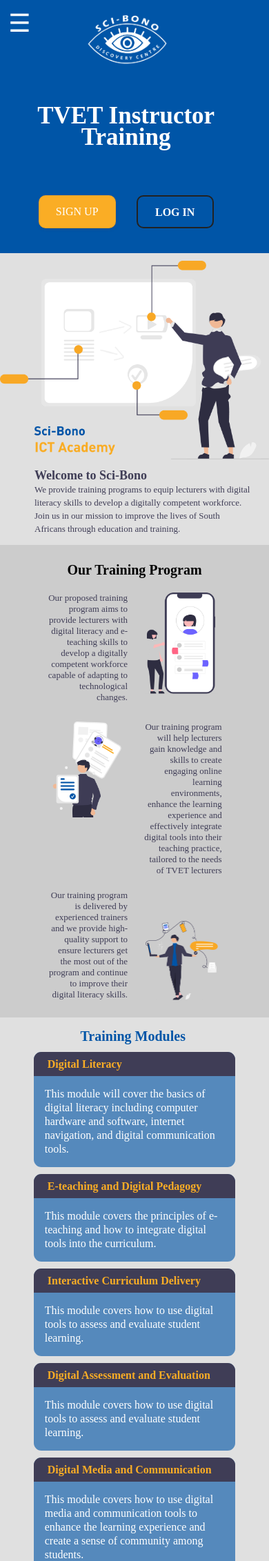
After one commit to Vuyani-Magibisela/TVET-Instructor-Training, a PHP site: page /index.php in a window 390 px wide. The commit adds this page. Shown: the top 2263 px of the page at 69% size. Run offline with PHP 8.4, Linux system fonts and the light colour scheme; some libraries are stand-ins or nearby versions.

Commit message:
Add login and sign up systems

```diff
--- a/css/style.css
+++ b/css/style.css
@@ -57,9 +57,6 @@
 
 }
 
-header{
-    background-color:#0055A7;
-}
 
 
 
@@ -71,17 +68,152 @@
     margin: auto;
 }
 
+header{
+  background-color:#0055A7;
+
+  display: grid;
+  grid-template-columns: repeat(16, 1fr);
+  grid-template-rows: repeat(3, 1fr);
+  column-gap: 5px;
+  row-gap: 5px;
+
+}
 
 .title{
+    grid-column: 3/14;
+    grid-row: 2/3;
+
+    margin: auto;
     font-family: 'DINPro';
     font-style: normal;
     font-weight: 700;
-    font-size: 24px;
+    font-size: 35px;
     line-height: 31px;
     text-align: center;
     color: #FFFFFF;
-    padding-bottom: 30px;
+    padding: 0px;
+
 }
+.regBtns{
+  grid-row:3/4;
+  grid-column: 2/15;
+  display: grid;
+  grid-template-columns: 2fr;
+  column-gap: 30px;
+  margin: auto;
+}
+
+.signup{
+  grid-column: 1/2;
+}
+.signup button{
+  text-transform: uppercase;
+}
+
+.button-9 {
+  appearance: button;
+  backface-visibility: hidden;
+  background-color: #FAAD25;
+  border-radius: 10px;
+  border-width: 0;
+  box-shadow: rgba(50, 50, 93, .1) 0 0 0 1px inset,rgba(50, 50, 93, .1) 0 2px 5px 0,rgba(0, 0, 0, .07) 0 1px 1px 0;
+  box-sizing: border-box;
+  color: #fff;
+  cursor: pointer;
+  /* font-family: -apple-system,system-ui,"Segoe UI",Roboto,"Helvetica Neue",Ubuntu,sans-serif; */
+  font-family: 'DINPro';
+  font-style: normal;
+  line-height: 13px;
+  font-size: 16px;
+  text-transform: uppercase;
+  line-height:20px;
+  margin: 0;
+  outline: none;
+  overflow: hidden;
+  padding: 13px 23px;
+  position: relative;
+  text-align: center;
+  text-transform: none;
+  transform: translateZ(0);
+  transition: all .2s,box-shadow .08s ease-in;
+  user-select: none;
+  -webkit-user-select: none;
+  touch-action: manipulation;
+  width: 7rem;
+  height: 3rem;
+}
+
+.button-9:disabled {
+  cursor: default;
+}
+
+.button-9:focus {
+  box-shadow: rgba(50, 50, 93, .1) 0 0 0 1px inset, rgba(50, 50, 93, .2) 0 6px 15px 0, rgba(0, 0, 0, .1) 0 2px 2px 0, rgba(50, 151, 211, .3) 0 0 0 4px;
+}
+
+.login{
+  grid-column: 2/3;
+}
+
+
+.login button{
+  color: #fff;
+/*
+  text-align: center;
+  color: #fff; */
+
+}
+
+
+.button-23 {
+  /* background-color: #FFFFFF; */
+  border: 2px solid #222222;
+  border-radius: 10px;
+  box-sizing: border-box;
+  color: #222222;
+  cursor: pointer;
+  display: inline-block;
+  text-transform: uppercase;
+  font-family: 'DINPro';
+  font-style: normal;
+  font-size: 16px;
+  font-weight: 600;
+  line-height: 20px;
+  margin: 0;
+  outline: none;
+  padding: 13px 23px;
+  position: relative;
+  text-align: center;
+  text-decoration: none;
+  touch-action: manipulation;
+  transition: box-shadow .2s,-ms-transform .1s,-webkit-transform .1s,transform .1s;
+  user-select: none;
+  -webkit-user-select: none;
+  width: 7rem;
+  height: 3rem;
+}
+
+.button-23:focus-visible {
+  box-shadow: #222222 0 0 0 2px, rgba(255, 255, 255, 0.8) 0 0 0 4px;
+  transition: box-shadow .2s;
+}
+
+.button-23:active {
+  background-color: #F7F7F7;
+  border-color: #000000;
+  transform: scale(.96);
+}
+
+.button-23:disabled {
+  border-color: #DDDDDD;
+  color: #DDDDDD;
+  cursor: not-allowed;
+  opacity: 1;
+}
+
+
+
+
 
 /* Menu */
 #sidebar-container {
@@ -149,8 +281,12 @@
   } */
 
 .sblogo{
-    width: 111px;
-    margin: auto;
+    width: 150px;
+    margin: 0 auto;
+    grid-column: 2/15;
+    grid-row:1/2;
+    padding: 0px;
+
   }
 
   #main {
@@ -287,7 +423,7 @@
 #main-container{
   display: grid;
   grid-template-columns: repeat(16, 1fr);
-  grid-template-rows: 6fr;
+  grid-template-rows: 8fr;
     /* background-color: #0a5ca86b; */
   /* height: 450px; */
   width: 100%;
@@ -320,8 +456,13 @@
 }
 
 .program{
-  grid-column: 3/15;
-  grid-row: 3/3;
+  grid-column: 1/17;
+  grid-row: 3/4;
+
+  background-color: #CCCCCC;
+  padding-top: 23px;
+  padding-bottom: 25px;
+
 
   display: grid;
   grid-template-columns: repeat(6, 1fr);
@@ -330,46 +471,64 @@
   row-gap: 20px;
 
 }
+.text{
+  font-family: 'DIN Pro';
+  font-style: normal;
+  font-weight: 400;
+  font-size: 13px;
+  line-height: 16px;
+  text-align: right;
 
+  color: #3F3D56;
+}
 
 .text-row1{
   grid-row: 2/6;
-  grid-column: 1/4;
+  grid-column: 2/4;
+  font-size: 12px;
+  text-align: right;
+
 }
 .text-row2{
   grid-row: 6/11;
-  grid-column: 4/7;
+  grid-column: 4/6;
+  font-size: 12px;
+
 }
 .text-row3{
-  grid-row: 10/17;
-  grid-column: 1/4;
+  grid-row: 11/17;
+  grid-column: 2/4;
+  font-size: 12px;
+  text-align:right;
+
 
 }
 
 .image-row1{
   grid-row:2/5;
-  grid-column: 4/7;
+  grid-column: 4/6;
   place-self: center;
-  width: 180px;
+
+  width: 90%;
   /* margin: 40px; */
 }
 
 
 .image-row2{
   grid-row:6/9;
-  grid-column: 1/4;
+  grid-column: 2/4;
   place-self: center;
-  width: 180px;
+  width: 90%;
   /* width: 330px;
   height: 250px; */
   /* margin: 40px; */
 }
 
 .image-row3{
-  grid-row:10/17;
-  grid-column: 4/7;
+  grid-row:12/17;
+  grid-column: 4/6;
   place-self: center;
-  width: 180px;
+  width: 90%;
 }
 
 
@@ -385,8 +544,86 @@
 margin: auto;
 }
 
+ .modules{
+  grid-column:1/17;
+  grid-row: 4/7;
+
+  display: grid;
+  grid-template-columns: repeat(16, 1fr);
+  row-gap: 10px;
+ }
+ .modules h2{
+  grid-column: 1/17;
+  margin: auto;
+ }
+
+ .moduleCards{
+  grid-column: 3/15;
+  background: rgba(0, 85, 167, 0.62);
+  border-radius: 11px;
+
+ }
+ .dropdown{
+  /* margin: 0 0 0 0.5em; */
+  /* padding: 0.5em 0.5em 0em 0em; */
+
+  background: #3F3D56;
+  border-radius: 11px 11px 0 0;
+  padding: 5px 0 5px 10px;
+
+ }
+ .iconDropdown{
+        margin-top: 4px;
+        float: left;
+        color: #fff;
+        cursor: pointer;
+ }
+ .moduleCards h1{
+  display: inline-block;
+  margin: 5px 0 5px 10px;
+
+  font-family: 'DINPro';
+  font-style: normal;
+  font-weight: 700;
+  font-size: 16px;
+  line-height: 15px;
+  color: #FAAD25;
 
 
+
+ }
+
+ .moduleCards p{
+  font-family: 'DIN Pro';
+  font-style: normal;
+  font-weight: 400;
+  font-size: 16px;
+  line-height: 20px;
+  color: #FFFFFF;
+
+  margin: 1em;
+ }
+
+ .moduleOutro{
+  grid-column: 2/12;
+ }
+
+ .modules h2{
+  width: 157px;
+height: 26px;
+left: 118px;
+top: 1452px;
+
+font-family: 'DINPro';
+font-style: normal;
+font-weight: 700;
+font-size: 20px;
+line-height: 26px;
+/* identical to box height */
+
+
+color: #0055A7;
+ }
 
 
 
--- /dev/null
+++ b/index.php
@@ -0,0 +1,166 @@
+<!DOCTYPE html>
+<html lang="en">
+<head>
+
+    <!--Google analytics
+	================================================-->
+	<!-- Global site tag (gtag.js) - Google Analytics -->
+	<script async src="https://www.googletagmanager.com/gtag/js?id=UA-156064280-1"></script>
+	<script>
+	window.dataLayer = window.dataLayer || [];
+	function gtag(){dataLayer.push(arguments);}
+	gtag('js', new Date());
+
+	gtag('config', 'UA-156064280-1');
+	</script>
+
+    <meta charset="UTF-8">
+    <meta http-equiv="X-UA-Compatible" content="IE=edge">
+    <meta name="viewport" content="width=device-width, initial-scale=1.0">
+    <link rel="stylesheet" href="css/form_reset.css">
+    <link rel="stylesheet" href="css/style.css">
+    <title>Home</title>
+</head>
+<body>
+    <header>
+        <nav id="sidebar-container" class="sidebar">
+                <a href="javascript:void(0)" class="closebtn" onclick="closeNav()">&times;</a>
+                <a href="index.html" class="active">Home</a>
+                <a href="projectuplod.html" >Project Upload </a>
+                <a href="resources.html">Resources</a>
+                <a href="about.html">About</a>
+        </nav>
+
+        <button class="openbtn" onclick="openNav()">&#9776; </button>
+
+        <img src="img/Sci-Bono logo White.png" alt="" class="sblogo">
+        <h1 class="title">TVET Instructor Training</h1>
+        <div class="regBtns">
+            <div class="signup">
+                <a href="registration.php"><button class="button-9" role="button">Sign Up</button></a>
+            </div>
+
+            <div class="login">
+                <a href="login.php"><button class="button-23" role="button">Log In</button></a>
+            </div>
+        </div>
+
+    </header>
+
+    <div id="main-container">
+        <div class="hero">
+            <img src="img/hero.png" alt="">
+        </div>
+        <div class="intro">
+        <p>
+            <span>Welcome to Sci-Bono</span><br>
+            We provide training programs to equip lecturers
+            with digital literacy skills to develop a digitally
+            competent workforce. Join us in our mission to
+            improve the lives of South Africans through
+            education and training.
+        </p>
+        </div>
+        <div class="program">
+            <h2>
+                Our Training Program
+            </h2>
+            <div class="text-row1">
+                <p class="text">
+                    Our proposed training program aims to provide lecturers with digital literacy and e-teaching skills to develop a digitally competent workforce capable of adapting to technological changes.
+                </p>
+
+            </div>
+
+
+            <div class="text-row2">
+                <p class="text">
+                    Our training program will help lecturers gain knowledge and skills to create engaging online learning environments, enhance the learning experience and effectively integrate digital tools into their teaching practice, tailored to the needs of TVET lecturers
+                </p>
+
+            </div>
+            <div class="text-row3">
+                <p class="text">
+                    Our training program is delivered by experienced
+                    trainers and we provide high-quality
+                    support to ensure lecturers get the
+                    most out of the program and
+                    continue to improve their digital
+                    literacy skills.
+                </p>
+            </div>
+
+            <div class="image-row1">
+                <img src="img/teacher.png" alt="">
+            </div>
+            <div class="image-row2">
+                <img src="img/skilled.png" alt="">
+            </div>
+            <div class="image-row3">
+                <img src="img/competent.png" alt="">
+            </div>
+
+            </div>
+
+            <div class="modules">
+                <h2>
+                    Training Modules
+                </h2>
+                <div class="moduleCards">
+                    <div class="dropdown">
+                        <iconify-icon class="iconDropdown" icon="ic:round-arrow-drop-down-circle" width="20px"></iconify-icon>
+                        <h1>Digital Literacy</h1>
+                    </div>
+                    <p>This module will cover the basics of digital literacy including computer hardware and software, internet navigation, and digital communication tools.</p>
+                </div>
+                <div class="moduleCards">
+                    <div class="dropdown">
+                        <iconify-icon class="iconDropdown" icon="ic:round-arrow-drop-down-circle" width="20px"></iconify-icon>
+                        <h1>E-teaching and Digital Pedagogy</h1>
+                    </div>
+                    <p>This module covers the principles of e-teaching and how to integrate digital tools into the curriculum.</p>
+                </div>
+                <div class="moduleCards">
+                    <div class="dropdown">
+                        <iconify-icon class="iconDropdown" icon="ic:round-arrow-drop-down-circle" width="20px"></iconify-icon>
+                        <h1>Interactive Curriculum Delivery</h1>
+                    </div>
+                    <p>This module covers how to use digital tools to assess and evaluate student learning.</p>
+                </div>
+                <div class="moduleCards">
+                    <div class="dropdown">
+                        <iconify-icon class="iconDropdown" icon="ic:round-arrow-drop-down-circle" width="20px"></iconify-icon>
+                        <h1>Digital Assessment and Evaluation</h1>
+                    </div>
+                    <p>This module covers how to use digital tools to assess and evaluate student learning.</p>
+                </div>
+                <div class="moduleCards">
+                    <div class="dropdown">
+                        <iconify-icon class="iconDropdown" icon="ic:round-arrow-drop-down-circle" width="20px"></iconify-icon>
+                        <h1>Digital Media and Communication</h1>
+                    </div>
+                    <p> This module covers how to use digital media and communication tools to enhance the learning experience and create a sense of community among students.</p>
+                </div>
+                <div class="moduleCards">
+                    <div class="dropdown">
+                        <iconify-icon class="iconDropdown" icon="ic:round-arrow-drop-down-circle" width="20px"></iconify-icon>
+                        <h1>Advanced Digital Skills</h1>
+                    </div>
+                    <p> This module covers more advanced topics such as data analysis, programming, and digital security.</p>
+                </div>
+                <div class="moduleOutro">
+                <p>
+                    Each module is designed to provide relevant and hands-on training for the lecturers, with the goal of giving them the skills and knowledge to effectively integrate technology into their teaching practice, and to provide their students with a high-quality education that prepares them for the digital age.
+                </p>
+            </div>
+
+            </div>
+        </div>
+
+
+    </div>
+
+    <script src="js/script.js"></script>
+    <script src="https://code.iconify.design/iconify-icon/1.0.2/iconify-icon.min.js"></script>
+</body>
+</html>
```
Also changed, not shown: auth_session.php (added, +7 -0 lines), dashboard.php (added, +20 -0 lines), db.php (added, +14 -0 lines), img/projectuplod.html (added, +81 -0 lines), login.php (added, +47 -0 lines), logout.php (added, +8 -0 lines), registration.php (added, +55 -0 lines).
